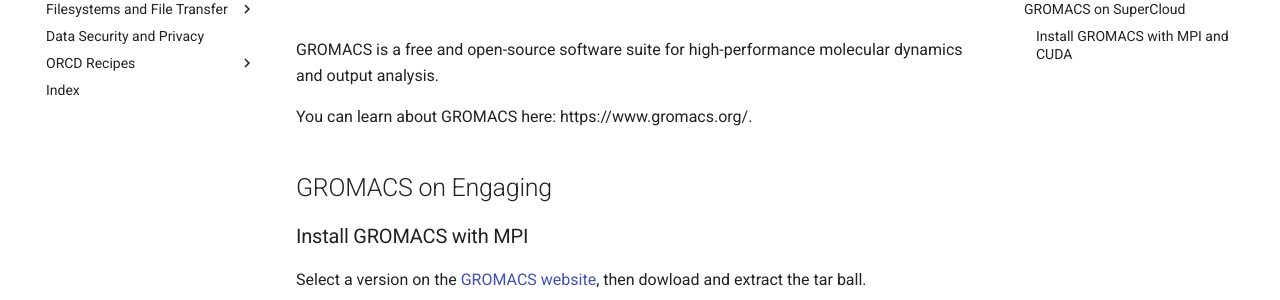
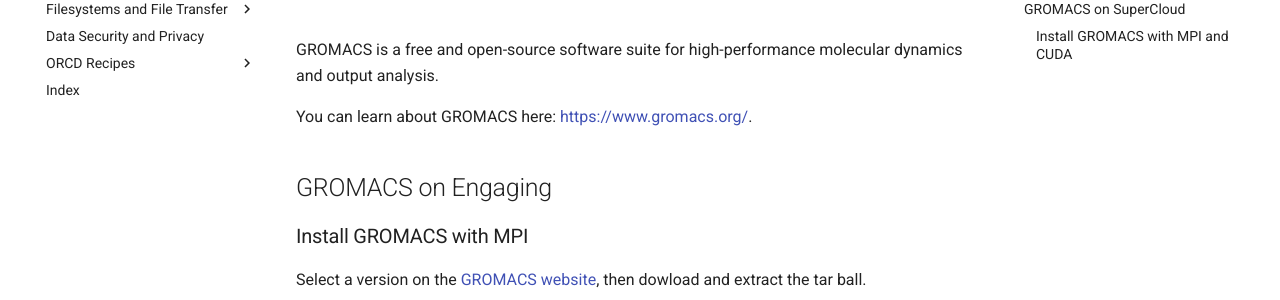
Before and after one commit to mit-orcd/orcd-docs-edit, an MkDocs documentation site: the page built from docs/recipes/gromacs.md, in a window 1280 px wide and 900 px high. Shown: the part 183-483 px from the top of the window. Built offline with MkDocs 1.6.1 and Material for MkDocs 9.7.7, drawn with Linux system fonts in a browser that asks for light colours; part of the change alters nothing that is shown.

```diff
--- a/docs/recipes/gromacs.md
+++ b/docs/recipes/gromacs.md
@@ -10,7 +10,7 @@ tags:
 
 GROMACS is a free and open-source software suite for high-performance molecular dynamics and output analysis.
 
-You can learn about GROMACS here: https://www.gromacs.org/.
+You can learn about GROMACS here: [https://www.gromacs.org/](https://www.gromacs.org/).
 
 ## GROMACS on Engaging
 
```
